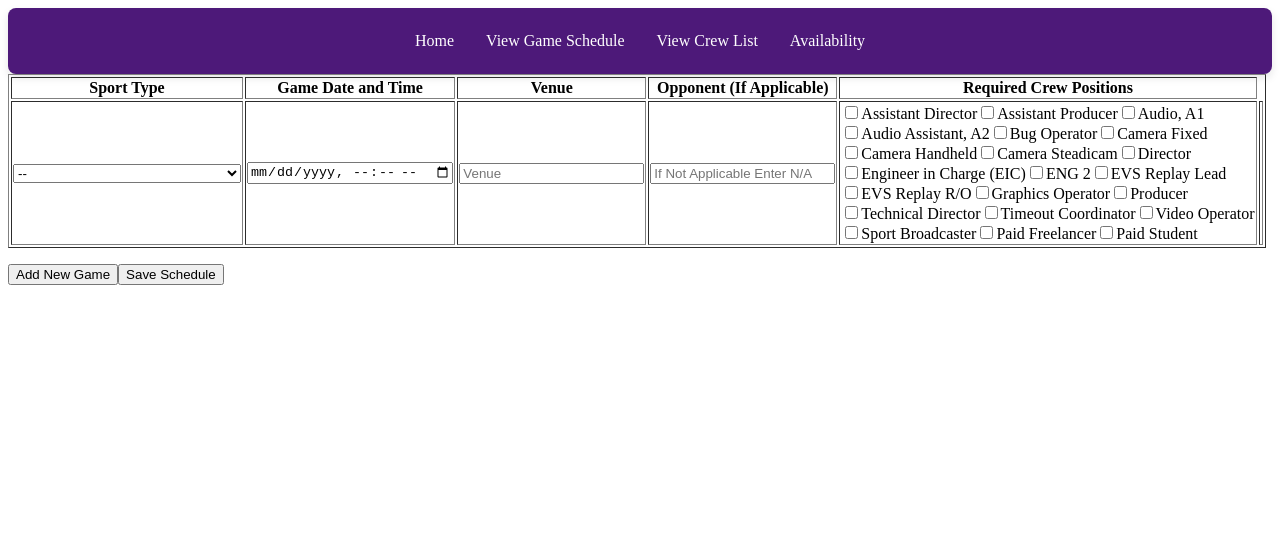
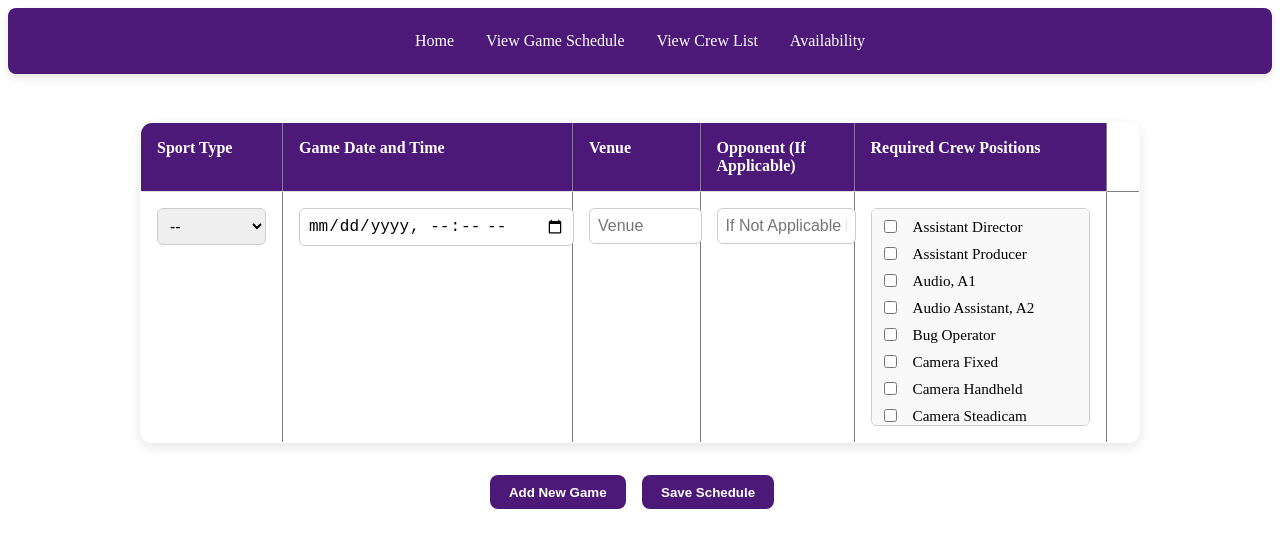
Before and after one commit to okayamaya24/Web-Tech, a Vue app in the folder frontend/: page /createGameSchedule in a window 1280 px wide. Shown: the top 548 px of the page. Built offline with nearby package versions, Linux system fonts and the light colour scheme.

Commit message:
started styling

```diff
--- a/frontend/src/components/GameForm.vue
+++ b/frontend/src/components/GameForm.vue
@@ -73,7 +73,7 @@ const searchQuery = ref('')
 const selectedSport = ref('')
 const sortBy = ref('datetime')
 
-const selectedGame = ref(null); // holds the game that was clicked
+const selectedGame = ref(null);
 
 function selectGame(game) {
   selectedGame.value = game;
@@ -96,11 +96,9 @@ const uniqueSports = computed(() => {
   return [...new Set(sports)]
 })
 
-// Computed filtered and sorted games
 const filteredAndSortedGames = computed(() => {
   let filtered = gameSchedule.value;
 
-  // Search filter
   if (searchQuery.value) {
     const query = searchQuery.value.toLowerCase();
     filtered = filtered.filter(game =>
@@ -114,11 +112,10 @@ const filteredAndSortedGames = computed(() => {
     filtered = filtered.filter(game => game.sport === selectedSport.value);
   }
 
-    // Sorting logic
     return [...filtered].sort((a, b) => {
     switch (sortBy.value) {
       case 'datetime':
-        return new Date(b.datetime) - new Date(a.datetime); // Newest to oldest
+        return new Date(b.datetime) - new Date(a.datetime);
       case 'venue':
         return a.venue.localeCompare(b.venue);
       case 'opponent':
@@ -150,7 +147,7 @@ function formatSport(sport) {
 .no-schedule {
   justify-content: center;
   align-items: center;
-  height: 200px; /* or whatever height you prefer */
+  height: 200px;
   max-width: 500px;
   margin: 2rem auto;
   padding: 2rem;
--- a/frontend/src/components/Home.vue
+++ b/frontend/src/components/Home.vue
@@ -1,6 +1,6 @@
 <template>
     <div>
-        <h1>Hello!</h1>
+        <h1>Hello, Crew Member!</h1>
     </div>
 </template>
 
--- a/frontend/src/components/Login.vue
+++ b/frontend/src/components/Login.vue
@@ -80,7 +80,7 @@ async function handleLogin() {
                 transition: all 0.3s ease;
 
                 &:focus {
-                    border-color: purple;
+                    border-color: #4D1979;
                     box-shadow: 0 0 4px rgba(123, 0, 255, 0.5);
                     outline: none;
                 }
@@ -91,7 +91,7 @@ async function handleLogin() {
             padding: 0.75rem;
             border: none;
             border-radius: 6px;
-            background-color: purple;
+            background-color: #4D1979;
             color: #fff;
             font-size: 1rem;
             font-weight: bold;
@@ -99,7 +99,7 @@ async function handleLogin() {
             transition: all 0.3s ease;
 
             &:hover {
-                background-color: purple;
+                background-color: #4D1979;
                 box-shadow: 0 6px 12px rgba(0, 0, 0, 0.1);
                 transform: translateY(-3px);
             }
--- a/frontend/src/components/ViewGameSchedule.vue
+++ b/frontend/src/components/ViewGameSchedule.vue
@@ -49,49 +49,91 @@
                       <input type="text" v-model="game.opponent" placeholder="If Not Applicable Enter N/A" required  :class="{ invalid: invalidIndices.includes(index) && !game.venue.trim() }"/>
                   </td>
                   <td>
-                      <div :class="{ invalid: invalidIndices.includes(index) && game.crew.length === 0 }">
+                      <div :class="{ invalid: invalidIndices.includes(index) && game.crew.length === 0 }" class="crew-checkboxes">
+                        <div class="checkbox-group">
                           <input type="checkbox" id="assisant-director" name="assistant-director" value="Assistant Director" v-model="game.crew" />
                         <label for="assistant-director">Assistant Director</label>
+                        </div>
+                        <div class="checkbox-group">
                           <input type="checkbox" id="assistant-producer" name="assistant-producer" value="Assistant Producer" v-model="game.crew"/>
                       <label for="assistant-producer">Assistant Producer</label>
+                        </div>
+                        <div class="checkbox-group">
                           <input type="checkbox" id="audio-a1" name="audio-a1" value="Audio A1" v-model="game.crew"/>
-                      <label for="audio-a1">Audio, A1</label> <br />
+                      <label for="audio-a1">Audio, A1</label>
+                        </div>
+                        <div class="checkbox-group">
                           <input type="checkbox" id="audio-assistant" name="audio-assistant" value="Audio Assistant A2" v-model="game.crew"/>
                       <label for="audio-assistant">Audio Assistant, A2</label>
+                        </div>
+                        <div class="checkbox-group">
                           <input type="checkbox" id="bug-operator" name="bug-operator" value="Bug Operator" v-model="game.crew"/>
                       <label for="bug-operator">Bug Operator</label>
+                        </div>
+                        <div class="checkbox-group">
                           <input type="checkbox" id="camera-fixed" name="camera-fixed" value="Camera Fixed" v-model="game.crew"/>
-                      <label for="camera-fixed">Camera Fixed</label> <br />
+                      <label for="camera-fixed">Camera Fixed</label>
+                        </div>
+                        <div class="checkbox-group">
                           <input type="checkbox" id="camera-handheld" name="camera-handheld" value="Camera Handheld" v-model="game.crew"/>
                       <label for="camera-handheld">Camera Handheld</label>
+                        </div>
+                        <div class="checkbox-group">
                           <input type="checkbox" id="camera-steadicam" name="camera-steadicam" value="Camera Steadicam" v-model="game.crew"/>
                       <label for="camera-steadicam">Camera Steadicam</label>
+                        </div>
+                        <div class="checkbox-group">
                           <input type="checkbox" id="director" name="director" value="Director" v-model="game.crew"/>
-                      <label for="director">Director</label> <br />
+                      <label for="director">Director</label>
+                        </div>
+                        <div class="checkbox-group">
                           <input type="checkbox" id="eic" name="eic" value="Engineer in Charge (EIC)" v-model="game.crew"/>
                       <label for="eic">Engineer in Charge (EIC)</label>
+                        </div>
+                        <div class="checkbox-group">
                           <input type="checkbox" id="eng2" name="eng2" value="ENG 2" v-model="game.crew"/>
                       <label for="eng2">ENG 2</label>
+                        </div>
+                        <div class="checkbox-group">
                           <input type="checkbox" id="evs-replay-lead" name="evs-replay-lead" value="EVS Replay Lead" v-model="game.crew"/>
-                      <label for="evs-replay-lead">EVS Replay Lead</label> <br />
+                      <label for="evs-replay-lead">EVS Replay Lead</label>
+                        </div>
+                        <div class="checkbox-group">
                           <input type="checkbox" id="evs-replay-ro" name="evs-replay-ro" value="EVS Replay R/O" v-model="game.crew"/>
                       <label for="evs-replay-ro">EVS Replay R/O</label>
+                        </div>
+                        <div class="checkbox-group">
                           <input type="checkbox" id="graphics-operator" name="graphics-operator" value="Graphic Operator" v-model="game.crew"/>
                       <label for="graphics-operator">Graphics Operator</label>
+                        </div>
+                        <div class="checkbox-group">
                           <input type="checkbox" id="producer" name="producer" value="Producer" v-model="game.crew"/>
-                      <label for="producer">Producer</label> <br />
+                      <label for="producer">Producer</label>
+                        </div>
+                        <div class="checkbox-group">
                           <input type="checkbox" id="technical-director" name="technical-director" value="Technical Director" v-model="game.crew"/>
                       <label for="technical-director">Technical Director</label>
+                        </div>
+                        <div class="checkbox-group">
                           <input type="checkbox" id="timeout-coordinator" name="timeout-coordinator" value="Timeout Coordinator" v-model="game.crew"/>
                       <label for="timeout-coordinator">Timeout Coordinator</label>
+                        </div>
+                        <div class="checkbox-group">
                           <input type="checkbox" id="video-operator" name="video-operator" value="Video Operator" v-model="game.crew"/>
-                      <label for="video-operator">Video Operator</label> <br />
+                      <label for="video-operator">Video Operator</label>
+                        </div>
+                        <div class="checkbox-group">
                           <input type="checkbox" id="sport-broadcaster" name="sport-broadcaster" value="Sport Broadcaster" v-model="game.crew"/>
                       <label for="sport-broadcaster">Sport Broadcaster</label>
+                        </div>
+                        <div class="checkbox-group">
                           <input type="checkbox" id="paid-freelancer" name="paid-freelancer" value="Paid Freelancer" v-model="game.crew"/>
                       <label for="paid-freelancer">Paid Freelancer</label>
+                        </div>
+                        <div class="checkbox-group">
                           <input type="checkbox" id="paid-student" name="paid-student" value="Paid Student" v-model="game.crew"/>
                       <label for="paid-student">Paid Student</label>
+                        </div>
                       </div>
 
                   </td>
@@ -203,11 +245,102 @@ alert('Something went wrong. Try again!');
 
 <style scoped>
 
-  .invalid {
-      border: 2px dashed red;
+.schedule {
+  max-width: 1000px;
+  margin: 2rem auto;
+  padding: 1rem;
 }
 
-  .schedule {
-      max-width: 100%;
+table {
+  width: 100%;
+  border-collapse: collapse;
+  background-color: white;
+  box-shadow: 0 4px 12px rgba(0, 0, 0, 0.1);
+  border-radius: 12px;
+  overflow: hidden;
+}
+
+th,
+td {
+  padding: 1rem;
+  text-align: left;
+  border-bottom: 1px solid #ddd;
+  vertical-align: top;
+}
+
+th {
+  background-color: #4D1979;
+  color: white;
+  font-weight: 600;
+}
+
+select,
+input[type="text"],
+input[type="datetime-local"] {
+  width: 100%;
+  padding: 0.5rem;
+  border: 1px solid #ccc;
+  border-radius: 6px;
+  font-size: 1rem;
+}
+
+input[type="checkbox"] {
+  margin-right: 0.5rem;
+}
+
+label {
+  margin-right: 1rem;
+  font-size: 0.95rem;
+}
+
+button {
+  padding: 0.6rem 1.2rem;
+  margin-right: 1rem;
+  border: none;
+  border-radius: 8px;
+  background-color: #4D1979;
+  color: white;
+  font-weight: 600;
+  cursor: pointer;
+  transition: background-color 0.3s ease;
+}
+
+button:hover {
+  background-color: #6d2c91;
+}
+
+button:disabled {
+  background-color: #ccc;
+  cursor: not-allowed;
+}
+
+.crew-checkboxes {
+  display: grid;
+  grid-template-columns: repeat(auto-fill, minmax(200px, 1fr));
+  gap: 0.5rem;
+  max-height: 200px;
+  overflow-y: auto;
+  padding: 0.5rem;
+  border: 1px solid #ccc;
+  border-radius: 6px;
+  background-color: #f9f9f9;
+}
+
+.checkbox-group {
+  display: flex;
+  align-items: center;
+  gap: 0.5rem;
+  white-space: nowrap;
+}
+
+
+div[style*="margin-top"] {
+  text-align: center;
+  margin-top: 2rem !important;
+}
+
+.invalid {
+  border: 2px dashed red !important;
+  border-radius: 6px;
 }
 </style>
```
Lines whose indentation alone changed are shown as unchanged.
